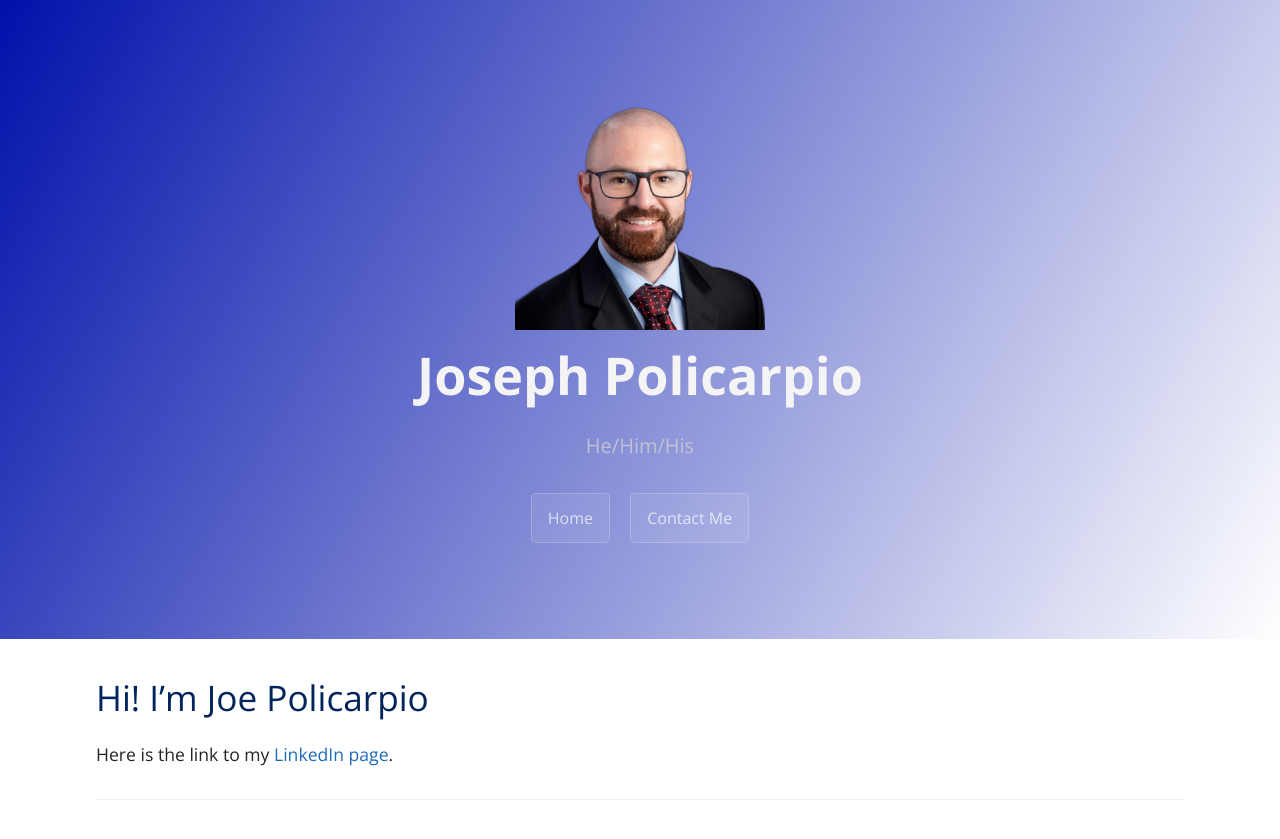
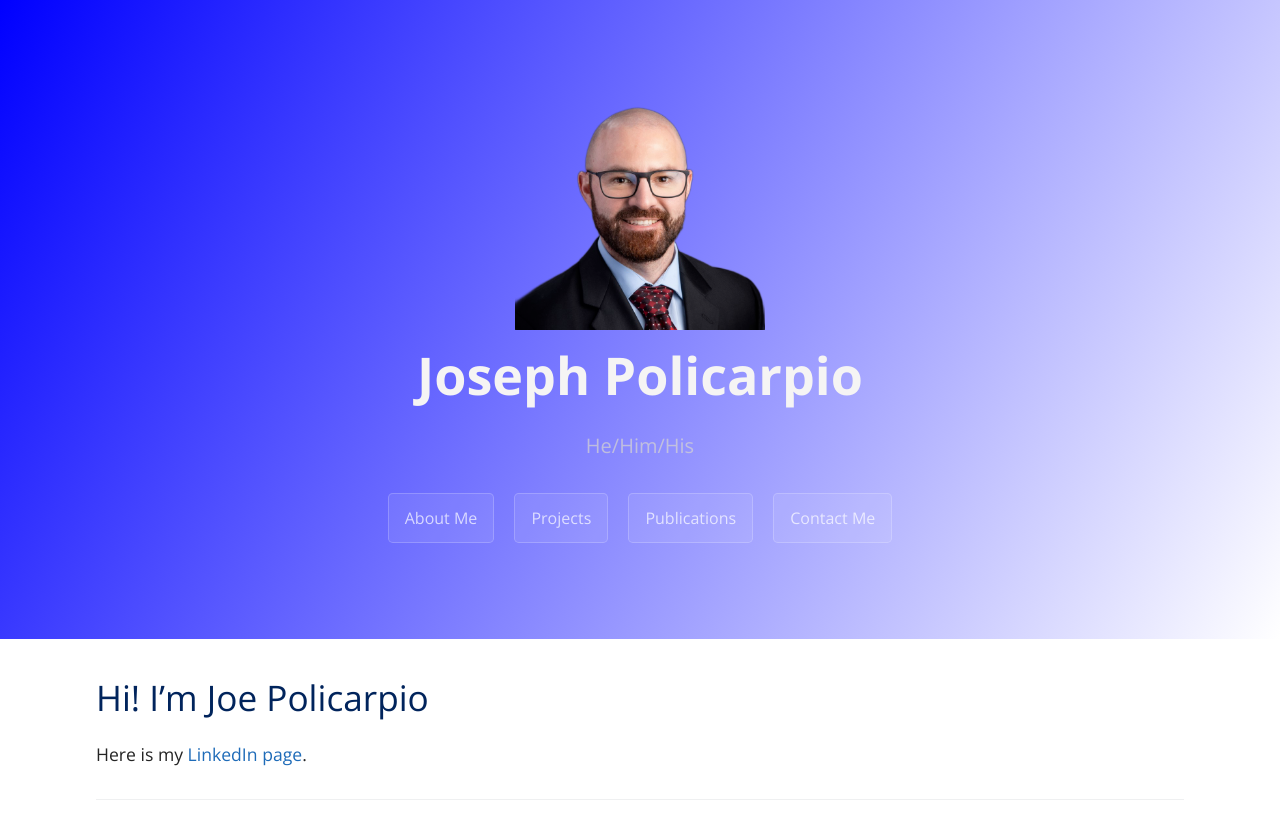
Before and after one commit to jopeo/joepo, a Jekyll site: the page built from index.md, in a window 1280 px wide. Shown: the top 839 px of the page. Built offline with Jekyll 4.4.1, drawn with Linux system fonts in a browser that asks for light colours.

Commit message:
updated 1643

```diff
--- a/_layouts/template.html
+++ b/_layouts/template.html
@@ -23,7 +23,9 @@
 <!--        {% for page in site.pages %}-->
 <!--            <a href={{ page.filename }} class="btn">{{ page.title }}</a>-->
 <!--        {% endfor %}-->
-            <a href="index" class="btn">Home</a>
+            <a href="index" class="btn">About Me</a>
+            <a href="projects" class="btn">Projects</a>
+            <a href="publications" class="btn">Publications</a>
             <a href="contact" class="btn">Contact Me</a>
 
       {% if site.github.is_project_page %}
--- a/assets/css/style.scss
+++ b/assets/css/style.scss
@@ -8,7 +8,7 @@ $medium-breakpoint: 42em !default;
 // Headers
 $header-heading-color: #fff !default;
 $header-bg-color: #fff; // #3C3F41;  // #000000;
-$header-bg-color-secondary: #0011AA; //#0066B8;
+$header-bg-color-secondary: #0000FF; //#0066B8;
 
 // Text
 $section-headings-color: #01245c;
--- a/index.md
+++ b/index.md
@@ -6,4 +6,5 @@ filename: index
 
 # Hi! I'm Joe Policarpio
 
-Here is the link to my [LinkedIn page](https://www.linkedin.com/in/joseph-policarpio){:target="_blank"}.
+
+Here is my [LinkedIn page](https://www.linkedin.com/in/joseph-policarpio){:target="_blank"}.
```
